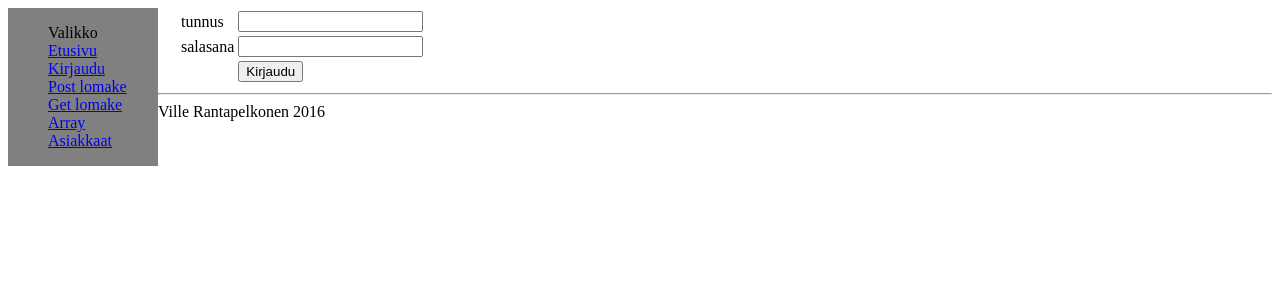
After one commit to villerp/esim2, a PHP site: page /login.php in a window 1280 px wide. The commit adds this page. Shown: the top 300 px of the page. Run offline with PHP 8.4, Linux system fonts and the light colour scheme.

Commit message:
Login form tehty

```diff
--- a/index.php
+++ b/index.php
@@ -1,8 +1,8 @@
-<?php include "menu.php" ?>
+<?php include 'menu.php' ?>
 
 <h1>Esimerkki2</h1>
 <p>
 Tällä sivustolla on harjoiteltu php-ohjelmointia ja css-tiedoston käyttöä.
 </p>
 
-<?php include "footer.php" ?>
+<?php include 'footer.php' ?>
--- /dev/null
+++ b/login.php
@@ -0,0 +1,26 @@
+<?php include 'menu.php'; ?>
+<form method="POST" action="login.php">
+<TABLE BORDER=0>
+<tr><td>tunnus</td> <td><input type="text" name="tunnus"></td></tr>
+<tr><td>salasana</td> <td><input type="password" name="sala"></td></tr>
+<tr><td></td><td><input type="submit" name="nappi" value="Kirjaudu"></td></tr>
+</TABLE>
+</form>
+<?php
+if(isset($_POST['nappi'])){
+
+	$oikeatunnus="jeppe";
+	$oikeasalasana="test";
+	if ($_POST['tunnus'] == $oikeatunnus and $_POST['sala'] == $oikeasalasana) {
+		//if ($_POST['sala'] == $oikeasalasana) {
+			//oikea tunnus ja salasana
+			header('Location:oma.php');
+		//}
+	}
+	else {
+		echo "Tunnus ja salasana eivät täsmää";
+	}
+}
+?>
+
+<?php include 'footer.php'; ?>
--- a/menu.php
+++ b/menu.php
@@ -9,6 +9,7 @@
 <ul>
 <li>Valikko</li>
 <li><a href="index.php">Etusivu</a></li>
+<li><a href="login.php">Kirjaudu</a></li>
 <li><a href="post.php">Post lomake</a></li>
 <li><a href="get.php">Get lomake</a></li>
 <li><a href="array.php">Array</a></li>
--- /dev/null
+++ b/oma.php
@@ -0,0 +1,3 @@
+<?php include 'menu.php'; ?>
+Hei olet kirjautunut
+<?php include 'footer.php'; ?>
--- a/yhteys.php
+++ b/yhteys.php
@@ -9,6 +9,4 @@ try {
 	echo "Tietokantaan ei saatu yhteyttä, ota yhteys ylläpitoon";
 	$testi=false;
 }
-
-
 ?>
```
Also changed, not shown: asiakas.php (+4 -6 lines).
